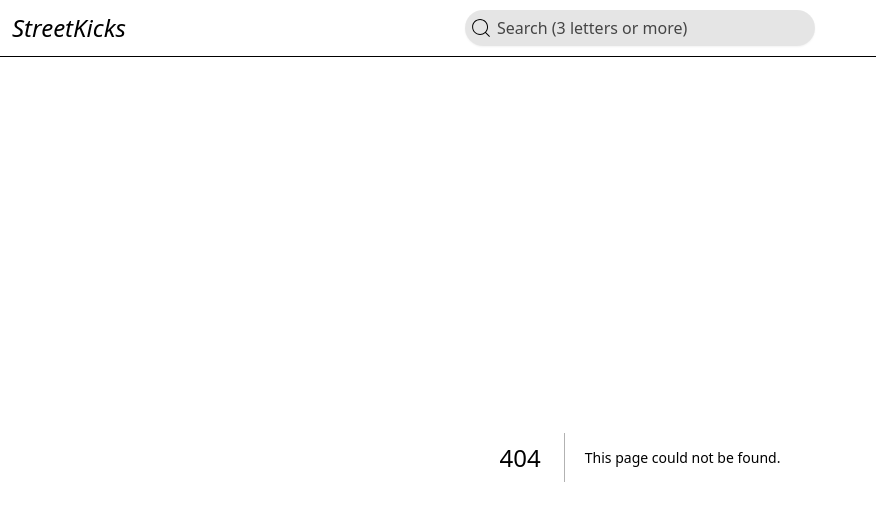
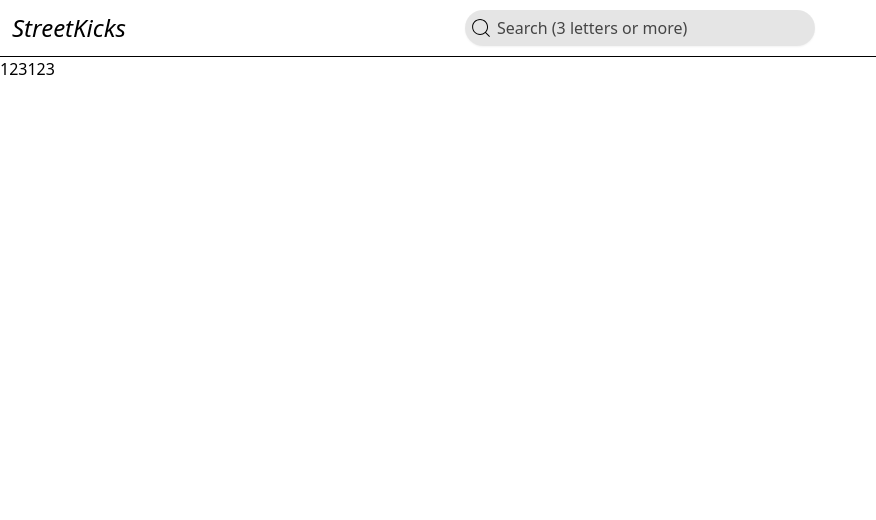
Before and after one commit to RomanPunko/street-kicks, a Next.js app: page /products/1 in a window 1280 px wide. Before the commit this address had no page. Shown: the top 520 px of the page, without its empty margins (0-876 px from the left). Built offline with nearby package versions, Linux system fonts and the light colour scheme.

Commit message:
feat: new page

```diff
--- a/src/app/page.tsx
+++ b/src/app/page.tsx
@@ -1,6 +1,4 @@
-"use client";
-
-import React, { useRef, useState, type FC } from "react";
+import React, { type FC } from "react";
 import Sidebar from "@/components/sidebar/Sidebar";
 import ProductList from "@/components/catalog/ProductList";
 
--- /dev/null
+++ b/src/app/products/[id]/page.tsx
@@ -0,0 +1,13 @@
+
+
+import React from 'react'
+
+const ProductPage = () => {
+  return (
+    <div>
+      123123
+    </div>
+  )
+}
+
+export default ProductPage;
--- a/src/components/catalog/ProductCard.tsx
+++ b/src/components/catalog/ProductCard.tsx
@@ -1,14 +1,17 @@
 import React, { FC } from "react";
+import Link from 'next/link';
 
 interface IProductCardProps{
+  id: string;
   name: string;
   image: string;
   price: number;
 }
 
-const ProductCard: FC<IProductCardProps> = ({name, image, price}) => {
+const ProductCard: FC<IProductCardProps> = ({name, image, price, id}) => {
+
   return (
-    <div className="cursor-pointer">
+    <Link href={`/products/${id}`} className="cursor-pointer">
       <img
         src={image}
         alt=""
@@ -17,7 +20,7 @@
         <p className="text-xl font-bold text-secondary">{name}</p>
         <p className="text-xl">{price}$</p>
       </div>
-    </div>
+    </Link>
   );
 };
 
--- a/src/components/catalog/ProductList.tsx
+++ b/src/components/catalog/ProductList.tsx
@@ -72,6 +72,7 @@
     <div className="w-full pl-4 pr-4 grid grid-cols-4 justify-between gap-4">
       {filteredProducts.map((item) => (
         <ProductCard
+          id={item.id}
           name={item.name}
           image={item.image}
           price={item.price}
--- a/src/components/sidebar/Sidebar.tsx
+++ b/src/components/sidebar/Sidebar.tsx
@@ -1,3 +1,5 @@
+"use client"
+
 import React, { FC } from "react";
 import SidebarFilterItem from "./SidebarFilterItem";
 import { Button } from "../ui/button";
```
